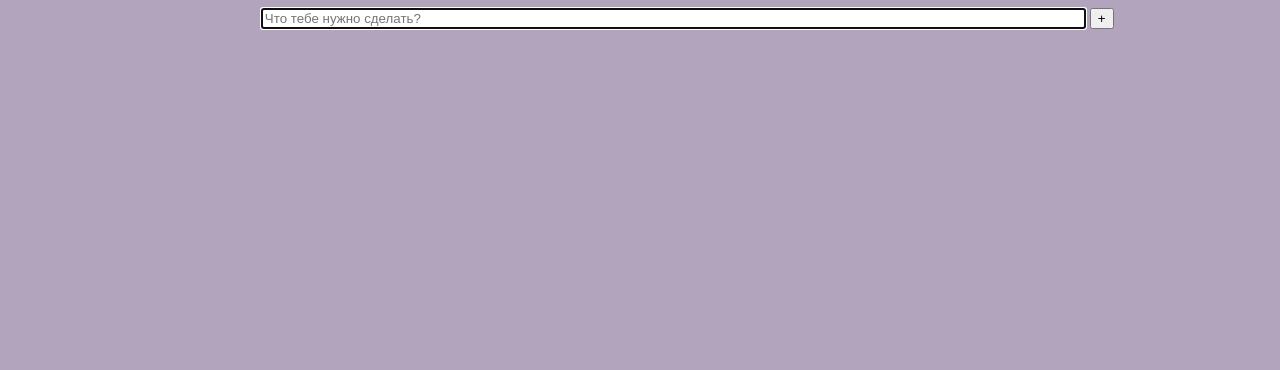
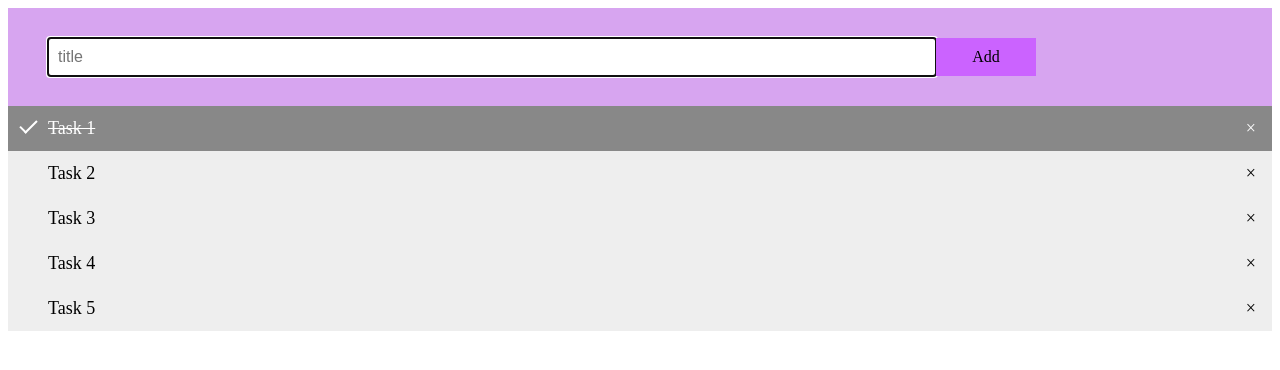
Before and after one commit to DjonSmith/ToDoList, a plain HTML site: page index.html in a window 1280 px wide. Drawn offline with Linux system fonts and the light colour scheme.

Commit message:
Reload of old ToDo version with more STYLE

```diff
--- a/index.html
+++ b/index.html
@@ -2,17 +2,24 @@
 <html lang="en">
 <head>
 	<meta charset="UTF-8">
-	<title>ToDo</title>
-	<link rel="stylesheet" href="style.css">
-	<script src="script.js"></script>
+	<title>ToDoList</title>
+	<link rel="stylesheet" type="text/css" href="style.css">
 </head>
 <body>
-	<div class="main">
-		<input type="text" id="txt" placeholder="Что тебе нужно сделать?" size="100" autofocus="true">
-		<button id="add" onclick="addBtn()">+</button>
+
+	<div id="div" class="header">
+		<input type="text" id="input" placeholder="title" autofocus="true">
+		<span class="addBtn" onclick="newElem()">Add</span>
 	</div>
-	<div id="tasks">
 
-	</div>
+	<ul id="ul">
+		<li class="checked">Task 1</li>
+		<li>Task 2</li>
+		<li>Task 3</li>
+		<li>Task 4</li>
+		<li>Task 5</li>
+	</ul>
+
+	<script src="script.js"></script>
 </body>
 </html>
--- a/script.js
+++ b/script.js
@@ -1,28 +1,60 @@
-function add() {
-	var inputText = document.getElementById('txt').value;
+var myNodeList = document.getElementsByTagName('li'),
+	close = document.getElementsByClassName('close'),
+	list = document.querySelector('ul');
 
-	var delBtn = document.createElement('button');
-	delBtn.className = 'delBtnClass';
-	delBtn.setAttribute('onclick', 'del()');
-	delBtn.innerHTML = "&#9746"
+//Стильное отмечание выполненого
+list.addEventListener('click', function(ev) {
+	if(ev.target.tagName == 'LI') {
+		ev.target.classList.toggle('checked');
+	}
+},false);
 
-	var div = document.createElement('div');
-		div.className = 'liClass';
-		div.innerHTML = '&#10031' + inputText;
-		var list = document.getElementById('tasks');
-		list.appendChild(div);
-		div.insertAdjacentElement('beforeEnd', delBtn);
+//Если код добавления кнопок и цикл не дублировать,он не работает
+for (var i = 0; i<myNodeList.length; i++) {//Пацанская кнопка удаления
+	var span = document.createElement('span'),
+		txt = document.createTextNode('\u00D7');
+
+	span.className = 'close';
+	span.appendChild(txt);
+	myNodeList[i].appendChild(span);
+}
+
+//Цикл добавления свойств удаления для кнопки
+for (var i = 0; i<close.length; i++) {
+	close[i].onclick = function () {
+		var div = this.parentElement;
+		div.style.display = 'none';
+		};
+	}
+
+//Функция создания новой заметки
+function newElem() {
+	var li = document.createElement('li'),
+		inputValue = document.getElementById('input').value,
+		t = document.createTextNode(inputValue);
+	li.appendChild(t);
+
+	if (inputValue === "") {
+		document.getElementById('input').focus();
+	} else {
+		document.getElementById('ul').appendChild(li);
+	}
+
+	document.getElementById('input').value = "";
+	document.getElementById('input').focus();
+
+	var span = document.createElement('span'),
+		txt = document.createTextNode('\u00D7');
+
+	span.className = 'close';
+	span.appendChild(txt);
+	li.appendChild(span);
+
+	for (var i = 0; i<close.length; i++) {
+		close[i].onclick = function () {
+			var div = this.parentElement;
+			div.style.display = 'none';
+		}
+	}
 
 }
-
-
-function addBtn() {
-	if (document.getElementById('txt').value != '') {
-		add();
-		document.getElementById('txt').focus();
-	} else document.getElementById('txt').focus();
-}
-
-function del () {
-	div.parentElement.removeChild(div);
-}
--- a/style.css
+++ b/style.css
@@ -1,20 +1,102 @@
-body {
-	background-color: #b3a4bd
+*
+{
+	box-sizing:border-box;
 }
 
-.main {
-	margin-left: 20%;
+ul
+{
+	margin:0;
+	padding:0;
 }
 
-#go {
-	color: #70587f
-}
-#tasks {
-	margin-left: 20%;
-	color: #70587f;
-	font-size: 3em;
+ul li
+{
+	cursor:pointer;
+	position:relative;
+	background:#eee;
+	font-size:18px;
+	transition:.2s;
+	padding:12px 8px 12px 40px;
 }
 
-.delBtnClass {
-	color: purple;
+ul li:hover
+{
+	background:#ddd;
 }
+
+ul li.checked
+{
+	background:#888;
+	color:#fff;
+	text-decoration:line-through;
+}
+
+ul li.checked::before
+{
+	content:"";
+	position:absolute;
+	top:10px;
+	left:16px;
+	transform:rotate(45deg);
+	height:15px;
+	width:7px;
+	border-color:#fff;
+	border-style:solid;
+	border-width:0 2px 2px 0;
+}
+
+.close
+{
+	position:absolute;
+	right:0;
+	top:0;
+	padding:12px 16px;
+}
+
+.close:hover
+{
+	background-color:#f44336;
+	color:#FFF;
+}
+
+.header
+{
+	background-color:#d7a5f0;
+	color:#FFF;
+	text-align:center;
+	padding:30px 40px;
+}
+
+.header:after
+{
+	content:"";
+	display:table;
+	clear:both;
+}
+
+input
+{
+	border:none;
+	width:75%;
+	float:left;
+	font-size:16px;
+	padding:10px;
+}
+
+.addBtn
+{
+	width:100px;
+	background-color:#cb63ff;
+	color:#000;
+	float:left;
+	text-align:center;
+	font-size:16px;
+	cursor:pointer;
+	transition:.3s;
+	padding:10px;
+}
+
+.addBtn:hover
+{
+	background-color:#bbb;
+}
```
